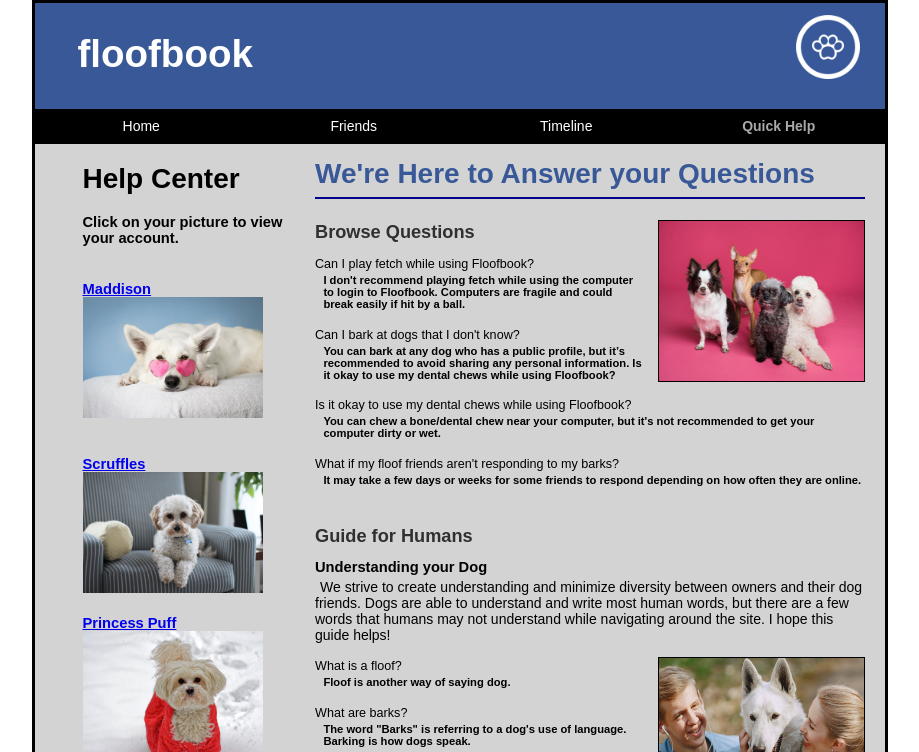
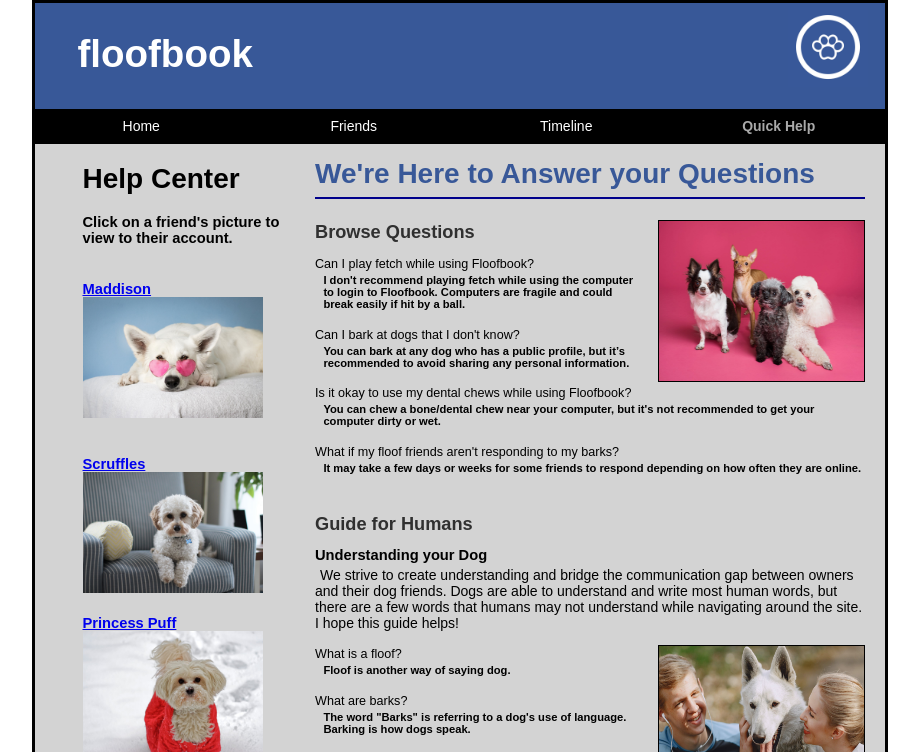
Before and after one commit to Jahnava/floofbook, a plain HTML site: page help.html in a window 1280 px wide. Shown: the top 752 px of the page, without its empty margins (180-1099 px from the left). Drawn offline with nearby package versions, Linux system fonts and the light colour scheme.

Commit message:
added last few changes

```diff
--- a/help.html
+++ b/help.html
@@ -39,7 +39,7 @@
                         <dt>Can I play fetch while using Floofbook?</dt>
                         <dd>I don't recommend playing fetch while using the computer to login to Floofbook. Computers are fragile and could break easily if hit by a ball.</dd>
                         <dt>Can I bark at dogs that I don't know?</dt>
-                        <dd>You can bark at any dog who has a public profile, but it’s recommended to avoid sharing any personal information. Is it okay to use my dental chews while using Floofbook?
+                        <dd>You can bark at any dog who has a public profile, but it’s recommended to avoid sharing any personal information.
                         </dd>
                         <dt>Is it okay to use my dental chews while using Floofbook?</dt>
                         <dd>You can chew a bone/dental chew near your computer, but it's not recommended to get your computer dirty or wet.</dd>
@@ -51,7 +51,7 @@
              <br>
                 <h2>Guide for Humans</h2>
                 <h3>Understanding your Dog</h3>
-                <p>We strive to create understanding and minimize diversity between owners and their dog friends. Dogs are able to understand and write most human words, but there are a few words that humans may not understand while navigating around the site. I hope this guide helps!</p>
+                <p>We strive to create understanding and bridge the communication gap between owners and their dog friends. Dogs are able to understand and write most human words, but there are a few words that humans may not understand while navigating around the site. I hope this guide helps!</p>
                 <img src="images/dog-walk.jpeg" alt="Dogs and Humans" >
                 <dl>
             <dt>What is a floof?</dt>
@@ -69,7 +69,7 @@
 		</section>
 		<aside>
 			<h1>Help Center</h1>
-			<h4>Click on your picture to view your account.</h4>
+			<h4>Click on a friend's picture to view to their account.</h4>
 
 			<h4><br><a href="profiles/maddison.html"><br>Maddison
 			<img src="images/maddison.jpeg" alt="Maddison"></a></h4>
```
Also changed, not shown: timeline.html (+2 -2 lines).
